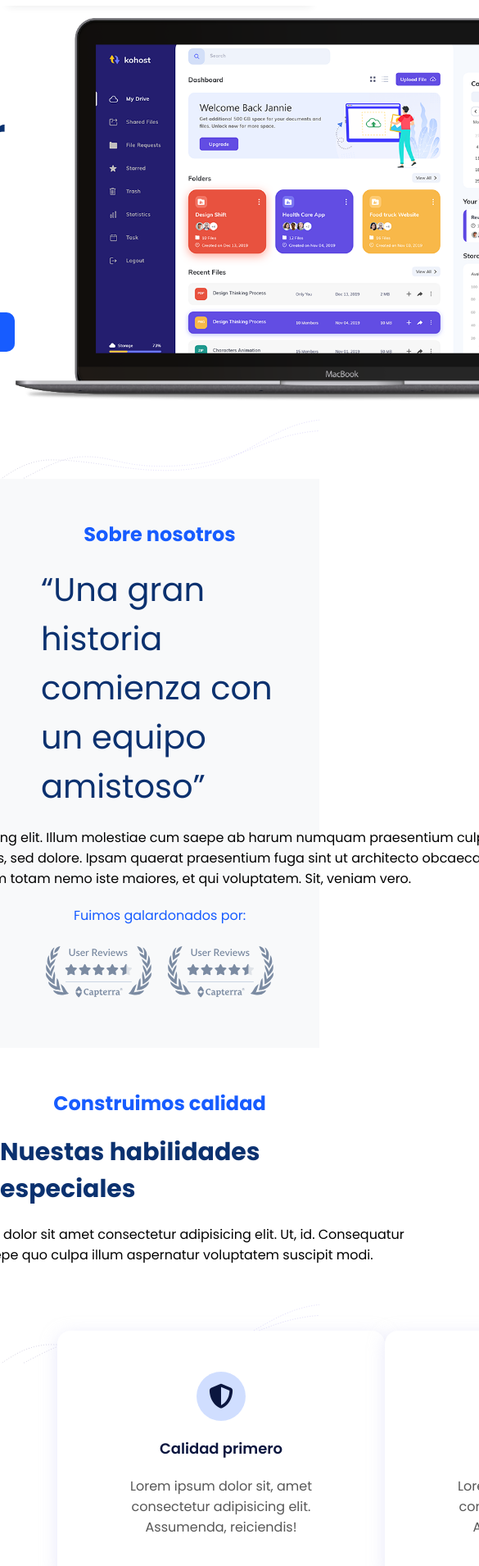
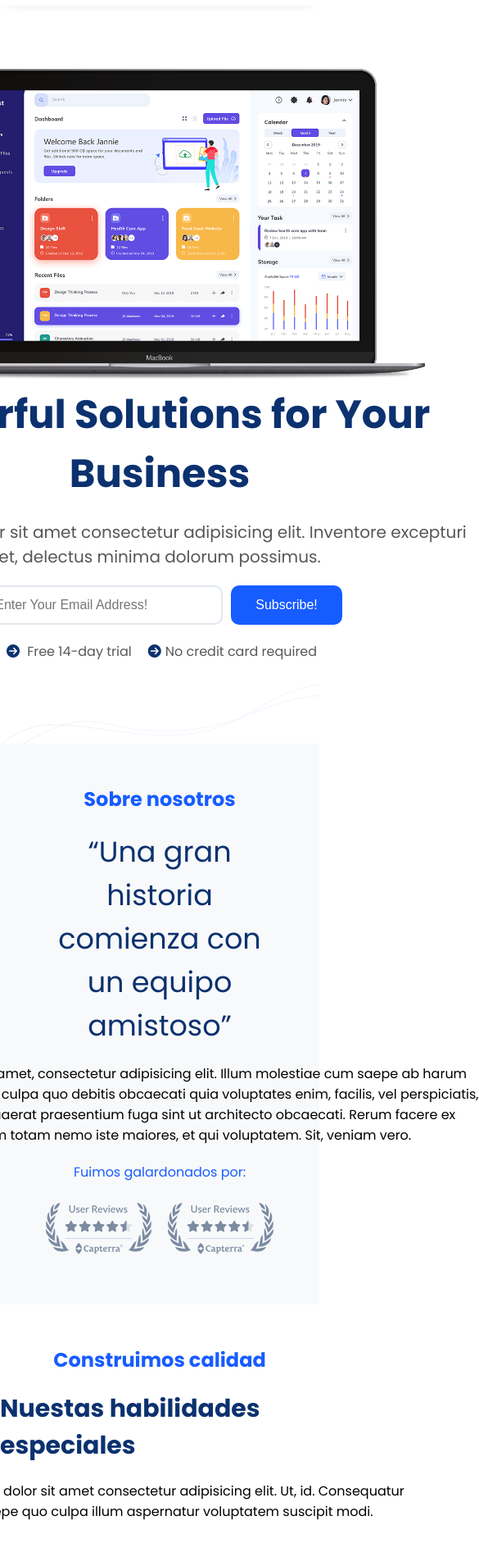
Before and after one commit to jrsolimano/nucba-proyecto-integrador-01, a plain HTML site: page index.html in a window 390 px wide. Shown: the part 86-1996 px from the top of the page at 82% size, 585 px wide, since content can reach past the window. Drawn offline with Linux system fonts and the light colour scheme.

Commit message:
incorporación de mediaqueries para tablets

```diff
--- a/index.html
+++ b/index.html
@@ -7,6 +7,7 @@
     <meta name="viewport" content="width=device-width, initial-scale=1.0">
     <title> rootdesign | smart design</title>
     <link rel="stylesheet" href="style.css">
+    <link rel="stylesheet" href="mediaqueries.css">
     <link rel="stylesheet" href="https://cdnjs.cloudflare.com/ajax/libs/font-awesome/6.1.2/css/all.min.css">
 </head>
 
--- /dev/null
+++ b/mediaqueries.css
@@ -0,0 +1,114 @@
+/* Estilos para tablets */
+
+@media (max-width:992px) {
+
+    /* HERO */
+
+    .hero{
+
+        flex-direction: column-reverse;
+        text-align: center;
+        padding-bottom: 100px;
+
+
+    }
+
+    .hero .hero-txt{
+
+        width: 750px;
+        gap: 20px;
+        align-items: center;
+    }
+
+    .hero .hero-img{
+
+        align-items: center;
+    }
+
+    .hero h1{
+
+        width: 750px;
+    }
+
+    .hero img{
+
+        max-width: 650px;
+
+
+    }
+
+    /* ABOUT US */
+
+    .company-info{
+
+        text-align: center;
+
+    }
+
+
+    .company-info q{
+
+        font-size: 35px;
+    }
+
+    .company-info p{
+
+        max-width: 800px;
+    }
+
+    /* SKILLS */
+
+    #skills{
+
+        margin-bottom: 0px;
+    }
+
+
+    /* CARDS */
+
+    .cards{
+
+       max-width: 900px;
+       flex-wrap: wrap;
+       gap: 20px;
+    }
+
+    #contact{
+
+        flex-direction: column;
+        background-image: unset;
+        align-items: center;
+        text-align: center;
+    }
+
+    .contact-columns .contact-telefono, .contact-columns .contact-chat{
+
+        align-items: center;
+    }
+
+    #contact .contact-form{
+
+        width: 750px;
+    }
+
+    #contact .contact-form form{
+
+        width: 750px;
+    }
+
+    #contact .contact-form form input{
+
+        width: 320px;
+    }
+
+    #contact .contact-form form select{
+
+        width: 320px;
+
+    }
+
+    #contact .contact-form form textarea{
+
+        width: 750px;
+    }
+}
--- a/style.css
+++ b/style.css
@@ -140,7 +140,7 @@ main{
 
     display: flex;
     justify-content: center;
-    height: 500px;
+    /*height: 500px;*/
     align-items: center;
     background-image: url("img/dot-dot-wave-shape.svg");
     background-size: contain;
@@ -161,7 +161,7 @@ main{
 
 .hero-txt {
 
-    max-width: 500px;
+    width: 500px;
     display: flex;
     flex-direction: column;
     gap: 10px;
@@ -419,9 +419,6 @@ main{
     background-image: url('img/image-1.svg'), url('img/image-3.svg'), url('img/image-2.svg');
     background-position: right top, left top, bottom center;
     background-repeat: no-repeat;
-
-
-
 
 
 }
```
